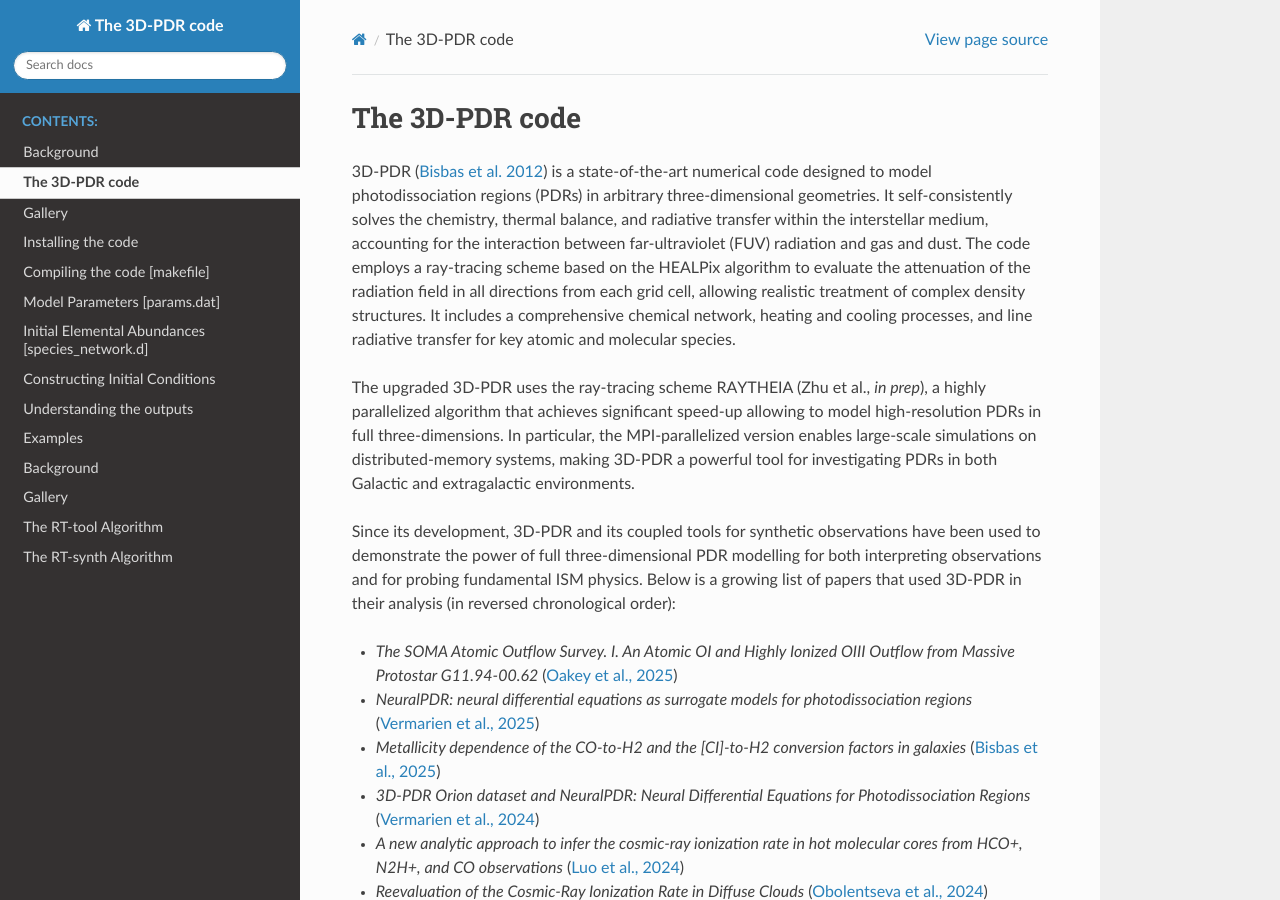
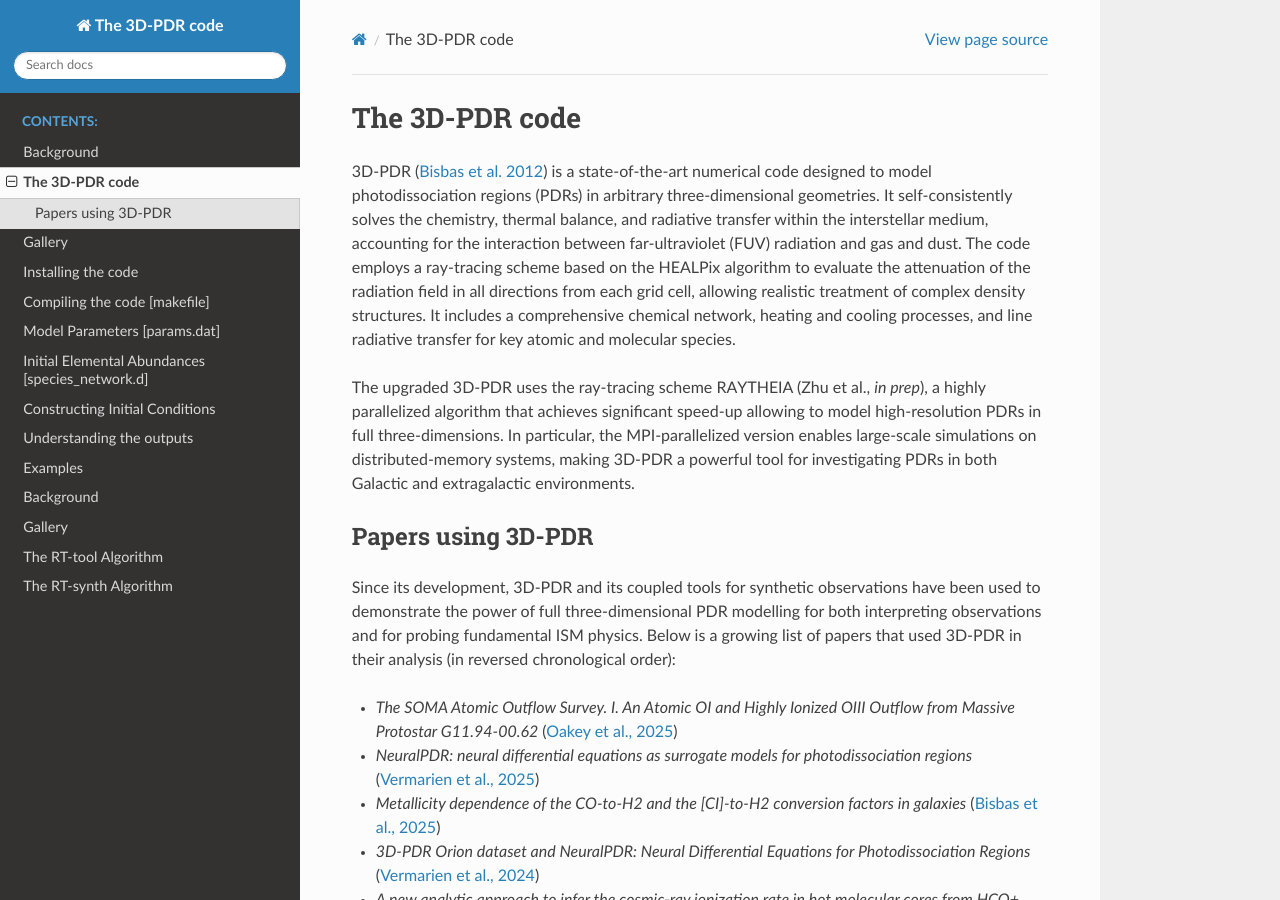
Before and after one commit to itamos-ism/3D-PDR-pblc, a Sphinx documentation site: the page built from docs/source/3dpdr.rst, in a window 1280 px wide and 900 px high. Built offline with Sphinx 7.4.7 and the Read the Docs theme 3.1.0, drawn with Linux system fonts in a browser that asks for light colours.

Commit message:
Update 3dpdr.rst

```diff
--- a/docs/source/3dpdr.rst
+++ b/docs/source/3dpdr.rst
@@ -4,6 +4,9 @@ The 3D-PDR code
 3D-PDR (`Bisbas et al. 2012 <https://ui.adsabs.harvard.edu/abs/2012MNRAS.427.2100B/abstract>`_) is a state-of-the-art numerical code designed to model photodissociation regions (PDRs) in arbitrary three-dimensional geometries. It self-consistently solves the chemistry, thermal balance, and radiative transfer within the interstellar medium, accounting for the interaction between far-ultraviolet (FUV) radiation and gas and dust. The code employs a ray-tracing scheme based on the HEALPix algorithm to evaluate the attenuation of the radiation field in all directions from each grid cell, allowing realistic treatment of complex density structures. It includes a comprehensive chemical network, heating and cooling processes, and line radiative transfer for key atomic and molecular species.
 
 The upgraded 3D-PDR uses the ray-tracing scheme RAYTHEIA (Zhu et al., *in prep*), a highly parallelized algorithm that achieves significant speed-up allowing to model high-resolution PDRs in full three-dimensions. In particular, the MPI-parallelized version enables large-scale simulations on distributed-memory systems, making 3D-PDR a powerful tool for investigating PDRs in both Galactic and extragalactic environments.
+
+Papers using 3D-PDR
+-------------------
 
 Since its development, 3D-PDR and its coupled tools for synthetic observations have been used to demonstrate the power of full three-dimensional PDR modelling for both interpreting observations and for probing fundamental ISM physics. Below is a growing list of papers that used 3D-PDR in their analysis (in reversed chronological order):
 
```
